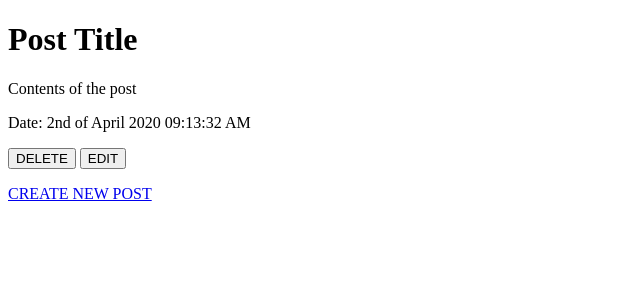
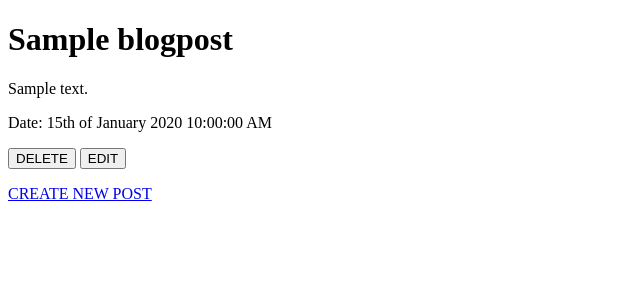
Before and after one commit to ivanwritescode/RethinkITBlog, a PHP site: page /home.php in a window 1280 px wide. Shown: the top 300 px of the page, without its empty margins (0-640 px from the left). Run offline with PHP 8.4, Linux system fonts and the light colour scheme; tables that the repository leaves empty or names only in its code hold one stand-in row (values such as "Sample post").

Commit message:
Added blog post enumeration feature in home page.

```diff
--- a/home.php
+++ b/home.php
@@ -4,16 +4,28 @@
     <meta charset="UTF-8">
     <meta http-equiv="X-UA-Compatible" content="IE=edge">
     <meta name="viewport" content="width=device-width, initial-scale=1.0">
-    <title>Document</title>
+    <title>Home</title>
+    <script src="https://cdnjs.cloudflare.com/ajax/libs/moment.js/2.29.4/moment.min.js"></script>
 </head>
 <body>
     <div class="container">
+        <?php
+        include 'utils/db_connect.php';
+
+        $sql = "SELECT * FROM blogposts";
+        $result = $conn->query($sql);
+
+        // Check if there are any posts
+        if ($result->num_rows > 0) {
+            // Loop through each post and generate a card
+            while ($post = $result->fetch_assoc()) {
+        ?>
             <div class="card">
                 <div class="card-container">
-                <div class="card-header"><h1>Post Title</h1></div>
+                    <div class="card-header"><h1><?php echo $post['title']; ?></h1></div>
                     <div class="card-body">
-                    <p>Contents of the post</p>
-                    <span>Date: 2nd of April 2020 09:13:32 AM</span>
+                        <p><?php echo $post['content']; ?></p>
+                        <p>Date: <span id="post-date-<?php echo $post['id']; ?>"><?php echo $post['date']; ?></span></p>
                     </div>
                     <div class="card-footer">
                         <p>
@@ -23,6 +35,21 @@
                     </div>
                 </div>
             </div>
+
+            <script>
+                // Format and display the date using Moment.js
+                var postDate = moment("<?php echo $post['date']; ?>").format('Do [of] MMMM YYYY hh:mm:ss A');
+                document.getElementById("post-date-<?php echo $post['id']; ?>").textContent = postDate;
+            </script>
+        <?php
+            }
+        } else {
+            echo "No posts found.";
+        }
+
+        $conn->close();
+        ?>
+
         <div class="card">
             <a href="blogposts/createpostform.php">CREATE NEW POST</a>
         </div>
```
Lines whose indentation alone changed are shown as unchanged.
